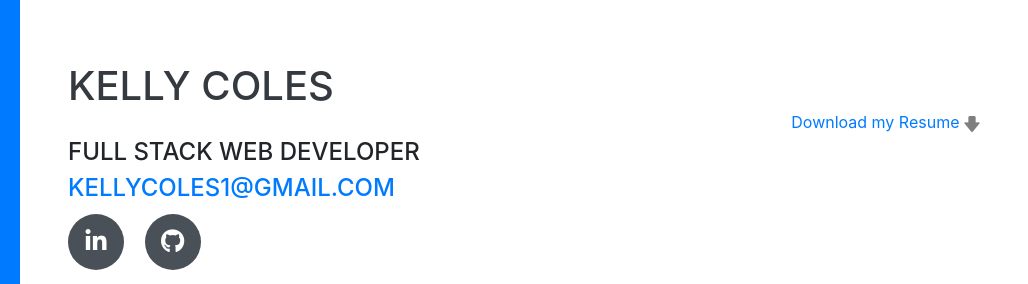
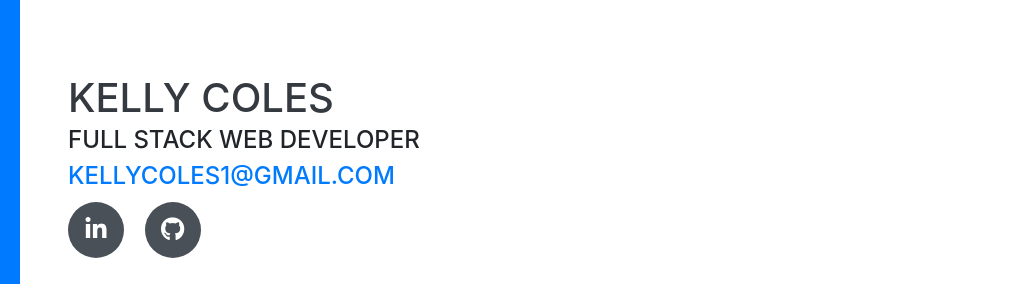
Before and after one commit to kellycoles/kellycoles.github.io, a website with bundled scripts: page index.html in a window 1280 px wide. Shown: the part 89-373 px from the top of the page, 252-1280 px from the left. Built offline with nearby package versions, Linux system fonts and the light colour scheme; a web font is replaced by a local one.

Commit message:
remove resume link. It is broken due to dependencies

```diff
--- a/index.html
+++ b/index.html
@@ -68,10 +68,10 @@
         <h1 class="mb-0 ">Kelly Coles
         </h1>
 
-        <div class="resume-date text-md-right">
-          <span class="text-primary"><a href="img/kelly-coles-resume.pdf" target=_blank>Download my
+        <!-- <div class="resume-date text-md-right">
+          <span class="text-primary"><a href="img/kelly-coles-resume.pdf" target=_blank download>Download my
               Resume&nbsp;<img src="img/download.png"></a></span>
-        </div>
+        </div> -->
 
         <div class="subheading mb-2">Full Stack Web Developer <br>
           <a href="mailto:kellycoles1@gmail.com" target=_blank>kellycoles1@gmail.com</a>
```
